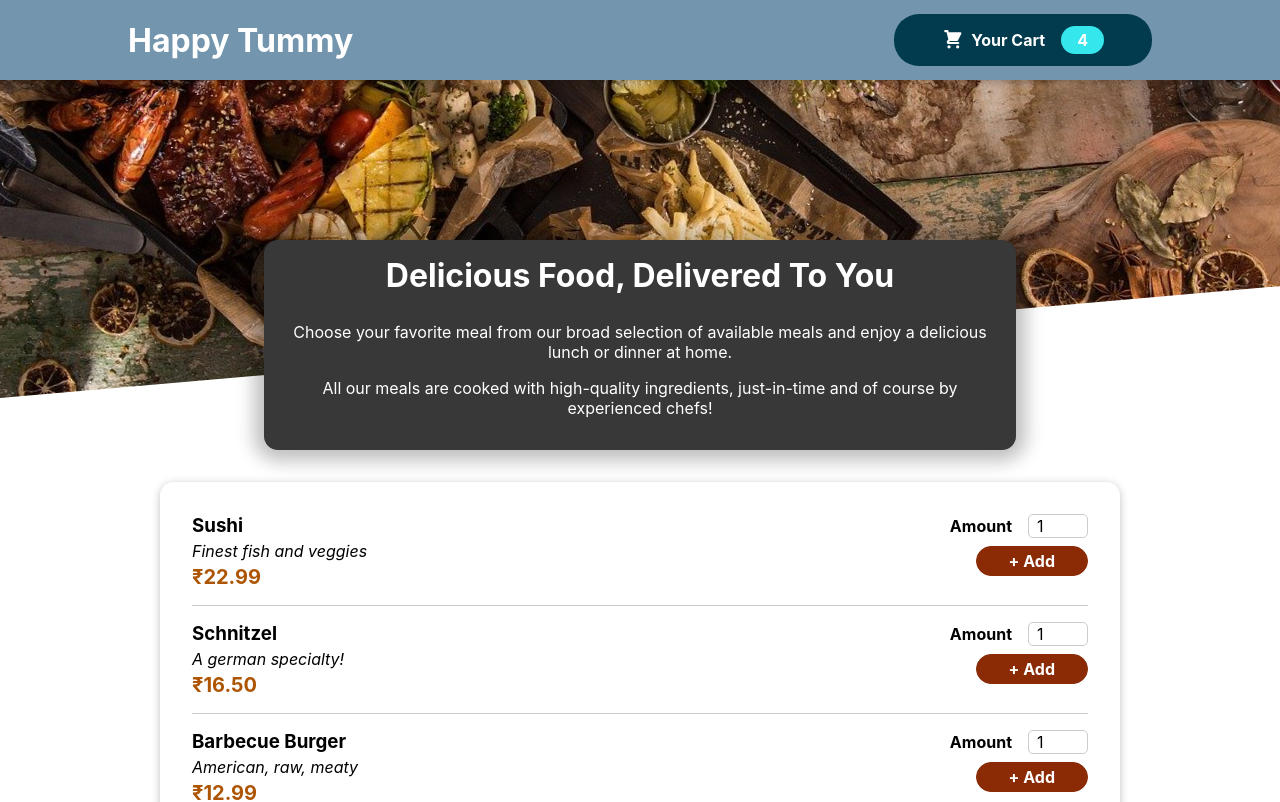
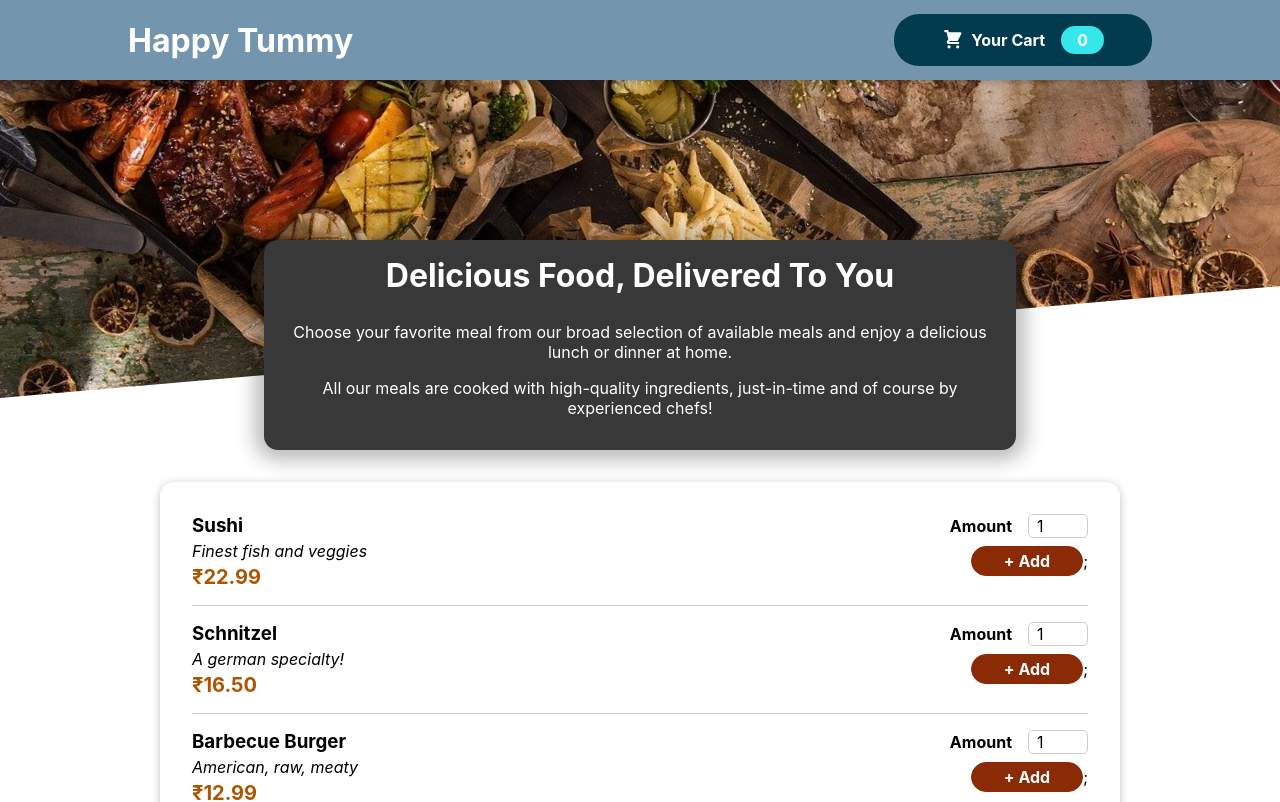
Before and after one commit to krishdu/Happy-Tummy, a React (Create React App) app: page / in a window 1280 px wide. Shown: the top 802 px of the page. Built offline with nearby package versions, Linux system fonts and the light colour scheme.

Commit message:
Phase-5, implemented add to cart functionality

```diff
--- a/src/App.js
+++ b/src/App.js
@@ -2,6 +2,7 @@ import {Fragment, useState} from 'react';
 import Header from './components/Layout/Header';
 import Meals from './components/Meals/Meals';
 import Cart from './components/Cart/Cart';
+import CartProvider from './store/CartProvider';
 
 function App() {
   const [cartIsShown, setCartIsShown] = useState(false);
@@ -15,13 +16,13 @@ function App() {
   };
 
   return (
-   <Fragment>
+   <CartProvider>
      {cartIsShown ? <Cart onClose={hideCartHandler}/> : ''}
      <Header onShowCart={showCartHandler} />
      <main>
         <Meals />
      </main>
-   </Fragment>
+   </CartProvider>
   );
 }
 
--- a/src/components/Cart/Cart.js
+++ b/src/components/Cart/Cart.js
@@ -1,20 +1,48 @@
 /* responsible for showing cart details using Modal */
 
+import { useContext } from 'react';
+import CartContext from '../../store/cart-context';
 import Modal from '../UI/Modal/Modal';
 import classes from './Cart.module.css';
+import CartItem from './CartItem';
 
 const Cart = (props) => {
-    const cartItems = <ul className={classes['cart-items']}>{[{id: 'c1', name: 'Biriyani', amount: 2, price: 180}].map(item => <li>{item.name}</li>)}</ul>;
+    const cartCtx = useContext(CartContext);
+
+    const totalAmount = `₹${cartCtx.totalAmount.toFixed(2)}`;
+    const hasItems = cartCtx.items.length > 0;
+
+    const cartItemRemoveHandler = id => {
+
+    };
+
+    const cartItemAddHandler = item => {
+
+    };
+
+    const cartItems =
+        <ul className={classes['cart-items']}>
+            {cartCtx.items.map(item => (
+                <CartItem
+                 key={item.id}
+                 name={item.name}
+                 price={item.price}
+                 amount={item.amount}
+                 onRemove={cartItemRemoveHandler.bind(null, item.id)}
+                 onAdd={cartItemAddHandler.bind(null, item)}
+                />
+            ))}
+        </ul>;
 
     return <Modal onClose={props.onClose}>
         {cartItems}
         <div className={classes.total}>
             <span>Total Amount</span>
-            <span>1200</span>
+            <span>{totalAmount}</span>
         </div>
         <div className={classes.actions}>
             <button className={classes['button--alt']} onClick={props.onClose}>Close</button>
-            <button className={classes.button}>Order</button>
+            {hasItems && <button className={classes.button}>Order</button> }
         </div>
     </Modal>
 };
--- /dev/null
+++ b/src/components/Cart/CartItem.js
@@ -0,0 +1,23 @@
+import classes  from './CartItem.module.css';
+
+const CartItem = props => {
+    const formattedPrice = `₹${props.price.toFixed(2)}`;
+
+  return (
+    <li className={classes['cart-item']}>
+      <div>
+        <h2>{props.name}</h2>
+        <div className={classes.summary}>
+          <span className={classes.price}>{formattedPrice}</span>
+          <span className={classes.amount}>x {props.amount}</span>
+        </div>
+      </div>
+      <div className={classes.actions}>
+        <button type="button" onClick={props.onRemove}> − </button>
+        <button type="button" onClick={props.onAdd}> + </button>
+      </div>
+    </li>
+  );
+};
+
+export default CartItem;
--- /dev/null
+++ b/src/components/Cart/CartItem.module.css
@@ -0,0 +1,65 @@
+.cart-item {
+  display: flex;
+  justify-content: space-between;
+  align-items: center;
+  border-bottom: 2px solid #8a2b06;
+  padding: 1rem 0;
+  margin: 1rem 0;
+}
+
+.cart-item h2 {
+  margin: 0 0 0.5rem 0;
+  color: #363636;
+}
+
+.summary {
+  width: 10rem;
+  display: flex;
+  justify-content: space-between;
+  align-items: center;
+}
+
+.price {
+  font-weight: bold;
+  color: #8a2b06;
+}
+
+.amount {
+  font-weight: bold;
+  border: 1px solid #ccc;
+  padding: 0.25rem 0.75rem;
+  border-radius: 6px;
+  color: #363636;
+}
+
+.actions {
+  display: flex;
+  flex-direction: column;
+}
+
+@media (min-width: 768px) {
+  .actions {
+    flex-direction: row;
+  }
+}
+
+.cart-item button {
+  font: inherit;
+  font-weight: bold;
+  font-size: 1.25rem;
+  color: #8a2b06;
+  border: 1px solid #8a2b06;
+  width: 3rem;
+  text-align: center;
+  border-radius: 6px;
+  background-color: transparent;
+  cursor: pointer;
+  margin-left: 1rem;
+  margin: 0.25rem;
+}
+
+.cart-item button:hover,
+.cart-item button:active {
+  background-color: #8a2b06;
+  color: white;
+}
--- a/src/components/Layout/HeaderCartButton.js
+++ b/src/components/Layout/HeaderCartButton.js
@@ -1,16 +1,24 @@
 /** Component is showing Your Cart section on top of Header */
 
+import { useContext } from 'react';
+import CartContext from '../../store/cart-context';
 import CartIcon from '../Cart/CartIcon';
 import classes from './HeaderCartButton.module.css';
 
 const HeaderCartButton = props => {
+    const cartCtx = useContext(CartContext);
+
+    const numberOfCartItems = cartCtx.items.reduce((curNumber, item) => {
+        return curNumber + item.amount;
+    }, 0)
+
     return <button className={classes.button} onClick={props.onClick} >
         <span className={classes.icon}>
             <CartIcon />
         </span>
         <span> Your Cart</span>
         <span className={classes.badge}>
-            4
+            {numberOfCartItems}
         </span>
     </button>
 }
--- a/src/components/Meals/MealItem/MealItem.js
+++ b/src/components/Meals/MealItem/MealItem.js
@@ -1,10 +1,22 @@
 /* component is responsible for showing each meal Item separately */
 
+import { useContext } from 'react';
+import CartContext from '../../../store/cart-context';
 import classes from './MealItem.module.css';
 import MealItemForm from './MealItemForm/MealItemForm';
 
 const MealItem = ( props ) =>{
+    const cartCtx = useContext(CartContext);
+
     const price = `₹${props.meal.price.toFixed(2)}`;
+    const addToCartHandler = amount => {
+        cartCtx.addItem({
+            id : props.meal.id,
+            name: props.meal.name,
+            amount: amount,
+            price: props.meal.price
+        });
+    };
 
     return <li className={classes.meal}>
         <div>
@@ -13,7 +25,7 @@ const MealItem = ( props ) =>{
             <div className={classes.price}>{price}</div>
         </div>
         <div>
-            <MealItemForm />
+            <MealItemForm onAddToCart={addToCartHandler}/>
         </div>
     </li>
 };
--- a/src/components/Meals/MealItem/MealItemForm/MealItemForm.js
+++ b/src/components/Meals/MealItem/MealItemForm/MealItemForm.js
@@ -1,20 +1,47 @@
 /* Component is responsible for taking user input as number of food order */
 
+import { useRef, useState } from 'react';
 import Input from '../../../UI/Input';
 import classes from './MealItemForm.module.css';
 
+
 const MealItemForm = (props) => {
-    return <form className={classes.form}>
-    <Input label="Amount" input={{
+    const [amountIsValid, setAmountIsValid] = useState(true);
+    const amountInputRef = useRef();
+
+    const submitHandler = event => {
+        event.preventDefault();
+
+        const enteredAmount = amountInputRef.current.value;
+        const enteredAmountNumber = +enteredAmount;
+
+        if(enteredAmount.trim().length === 0 || enteredAmountNumber < 1 || enteredAmountNumber > 5){
+            setAmountIsValid(false);
+            return;
+        }
+
+        props.onAddToCart(enteredAmountNumber);
+
+    };
+
+    return (
+     <form className={classes.form} onSubmit={submitHandler}>
+    <Input
+        ref={amountInputRef}
+        label="Amount"
+        input={{
             id : 'amount',
             type : 'number',
             min : '1',
             max : '5',
             step : '1',
             defaultValue : '1'
-    }}/>
+        }}
+    />
     <button>+ Add</button>
+    {!amountIsValid && <p>Please anter a valid amount (1-5).</p>};
     </form>
+    );
 };
 
 export default MealItemForm;
--- a/src/components/UI/Input.js
+++ b/src/components/UI/Input.js
@@ -1,12 +1,13 @@
 /* highly configurable Input box component */
 
+import React from 'react';
 import classes from './Input.module.css';
 
-const Input = props => {
+const Input = React.forwardRef((props, ref )=> {
  return <div className={classes.input}>
      <label htmlFor={props.input.id}>{props.label}</label>
-     <input {...props.input}/>
+     <input ref={ref} {...props.input}/>
  </div>
-};
+});
 
 export default Input;
--- /dev/null
+++ b/src/store/CartProvider.js
@@ -0,0 +1,67 @@
+/**use CartProvider component to get acess to the cart items states */
+
+import { useReducer } from "react";
+import MealItemForm from "../components/Meals/MealItem/MealItemForm/MealItemForm";
+import CartContext from "./cart-context";
+
+const defaultCartState = {
+    items: [],
+    totalAmount: 0
+};
+
+const cartReducer = (state, action) => {
+    if(action.type === 'ADD'){
+        const newTotalAmount = state.totalAmount + action.item.price * action.item.amount;
+
+        const existingCartItemIndex = state.items.findIndex(
+            item => item.id == action.item.id
+        );
+        const existingCartItem = state.items[existingCartItemIndex];
+        let updatedItems;
+
+        if(existingCartItem){
+           let updatedItem;
+           updatedItem = {
+               ...existingCartItem,
+               amount: existingCartItem.amount + action.item.amount
+           };
+           updatedItems = [...state.items];
+           updatedItems[existingCartItemIndex] = updatedItem;
+        }else{
+            updatedItems = state.items.concat(action.item);
+        }
+
+        return {
+            items: updatedItems,
+            totalAmount: newTotalAmount
+        };
+    }
+
+    return defaultCartState;
+};
+
+const CartProvider = (props) =>{
+    const [cartState, dispatchcartAction] = useReducer(cartReducer, defaultCartState);
+
+    const addItemToCartHandler = item => {
+        dispatchcartAction({type:'ADD', item: item});
+    };
+
+    const removeItemToCartHandler = id => {
+        dispatchcartAction({type:'REMOVE', id: id});
+    };
+
+    const cartContext = {
+        items: cartState.items,
+        totalAmount: cartState.totalAmount,
+        addItem: addItemToCartHandler,
+        removeItem: removeItemToCartHandler
+    };
+
+    return <CartContext.Provider value={cartContext}>
+        {props.children}
+    </CartContext.Provider>
+};
+
+
+export default CartProvider;
--- /dev/null
+++ b/src/store/cart-context.js
@@ -0,0 +1,11 @@
+import React from "react";
+import react from "react";
+
+const CartContext = React.createContext({
+    items: [],
+    totalAmount: 0,
+    addItem: (item) => {},
+    removeItem: (id) => {}
+});
+
+export default CartContext;
```
Also changed, not shown: 1 other file (tests, documents, lock files or other folders). Lines whose indentation alone changed are shown as unchanged.
